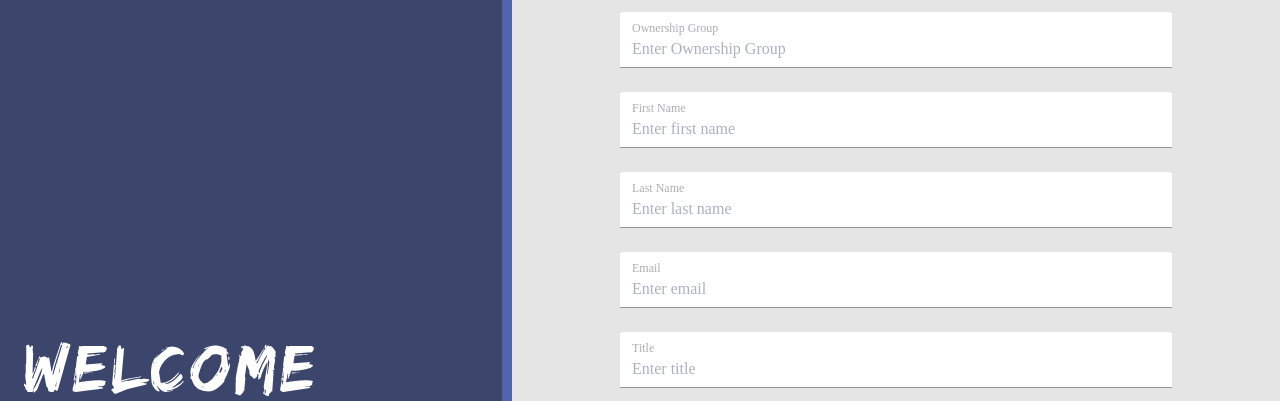
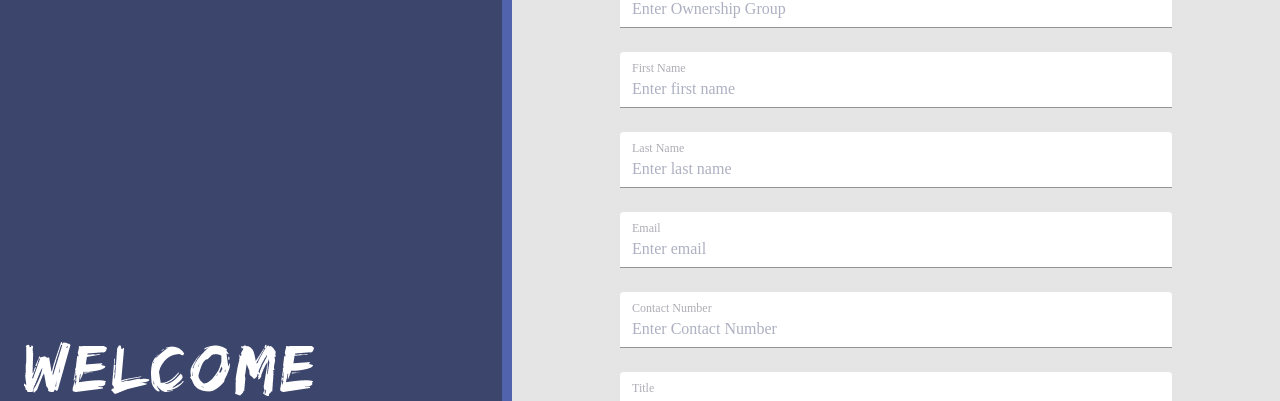
Before and after one commit to leonndp/ror-onboarding, a Gatsby site: page / in a window 1280 px wide. Shown: the part 172-573 px from the top of the page. Built offline with nearby package versions, Linux system fonts and the light colour scheme; Gatsby itself is replaced by a stand-in of ours; a web font is replaced by a local one.

Commit message:
Added new fields to signup form

```diff
--- a/src/pages/index.js
+++ b/src/pages/index.js
@@ -60,6 +60,7 @@ const IndexPage = () => {
     gymState: "",
     gymLocationId: "",
     budget: "",
+    number: "",
     currentServices: {},
   })
   const [checkboxData, setCheckboxData] = useState({})
@@ -178,6 +179,18 @@ const IndexPage = () => {
                 placeholder="Enter email"
               />
               <TextField
+                name="number"
+                onChange={handleFormChange}
+                fullWidth
+                variant="filled"
+                label="Contact Number"
+                InputLabelProps={{
+                  shrink: true,
+                }}
+                margin="normal"
+                placeholder="Enter Contact Number"
+              />
+              <TextField
                 name="title"
                 onChange={handleFormChange}
                 fullWidth
@@ -257,7 +270,7 @@ const IndexPage = () => {
                 <FormControl component="fieldset">
                   <Box mt={2}>
                     <FormLabel component="legend">
-                      Your Current Services
+                      Services You're Interested In
                     </FormLabel>
                   </Box>
                   <Grid container spacing={5} justify="space-between">
```
